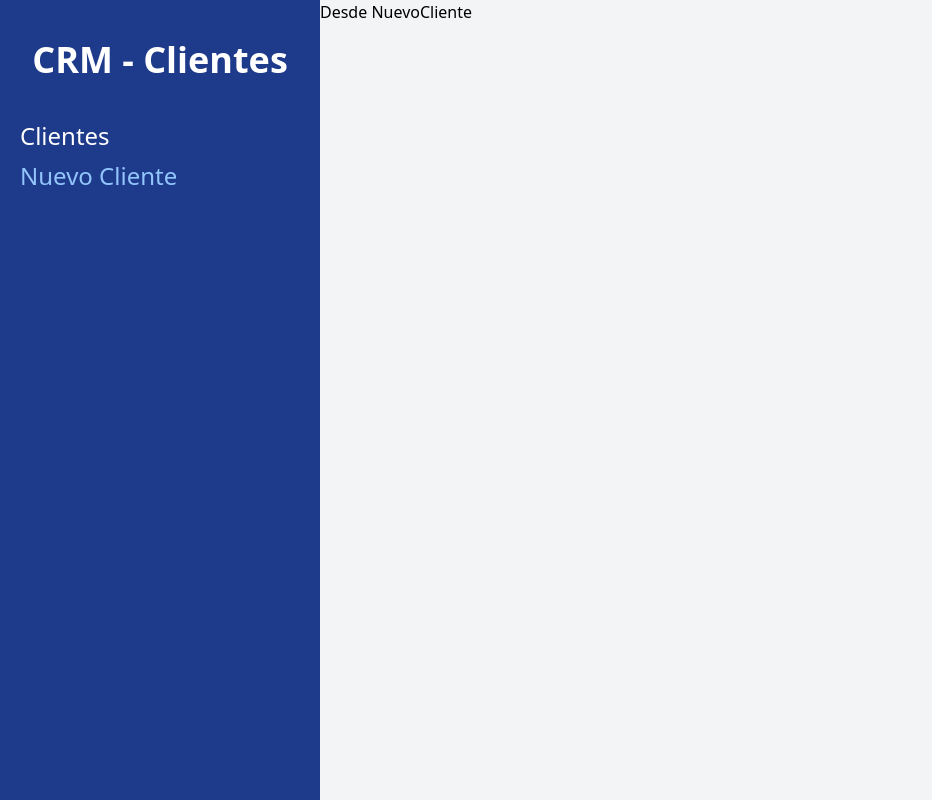
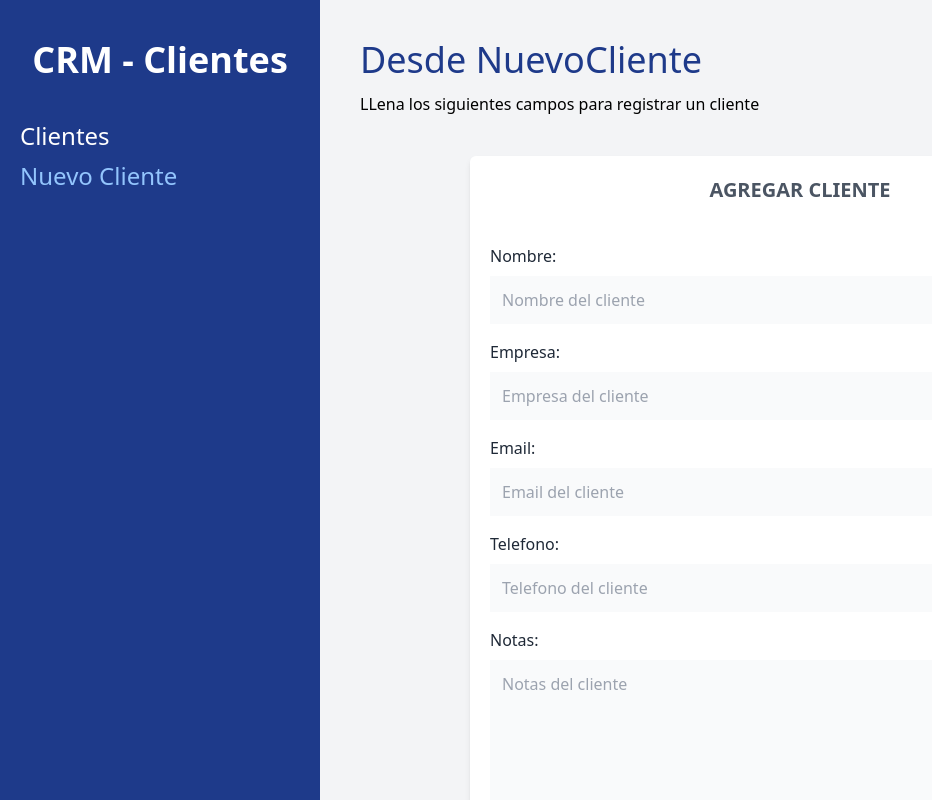
Before and after one commit to miguelblanque/crm-react, a React (Vite) app: page /clientes/nuevo in a window 1280 px wide. Shown: the whole page, without its empty margins (0-932 px from the left). Built offline with nearby package versions, Linux system fonts and the light colour scheme.

Commit message:
Creacion de formulario con Formik

```diff
--- a/package.json
+++ b/package.json
@@ -9,11 +9,13 @@
   },
   "dependencies": {
     "autoprefixer": "^10.4.4",
+    "formik": "^2.2.9",
     "postcss": "^8.4.12",
     "react": "^18.0.0",
     "react-dom": "^18.0.0",
     "react-router-dom": "^6.3.0",
-    "tailwindcss": "^3.0.24"
+    "tailwindcss": "^3.0.24",
+    "yup": "^0.32.11"
   },
   "devDependencies": {
     "@types/react": "^18.0.0",
--- /dev/null
+++ b/src/components/Formulario.jsx
@@ -0,0 +1,110 @@
+import React from 'react'
+import {Formik,Form,Field} from 'formik'
+
+const Formulario = () => {
+
+    const handleSubmit = (valores) => {
+        console.log(valores)
+    }
+
+  return (
+    <div className=" bg-white mt-10 px-5 py-5 rounded-md shadow-md md:w-3/4 mx-auto">
+        <h1 className="text-gray-600 font-bold text-xl uppercase text-center">Agregar Cliente</h1>
+
+        <Formik
+            initialValues={{
+                nombre: '',
+                empresa: '',
+                email: '',
+                telefono: '',
+                notas: ''
+
+            }}
+            onSubmit={ (values)=> {
+                handleSubmit(values)
+            }}
+        >
+            {() => (
+            <Form className="mt-10">
+                <div className="mb-4">
+                    <label
+                    className="text-gray-800 "
+                    htmlFor="nombre"
+                    >Nombre:</label>
+                    <Field
+                      type="text"
+                      className="mt-2 block w-full p-3 bg-gray-50"
+                      placeholder="Nombre del cliente"
+                      name="nombre"
+                    />
+                </div>
+
+                <div className="mb-4">
+                    <label
+                    className="text-gray-800 "
+                    htmlFor="empresa"
+                    >Empresa:</label>
+                    <Field
+                      type="text"
+                      className="mt-2 block w-full p-3 bg-gray-50"
+                      placeholder="Empresa del cliente"
+                      name="empresa"
+                    />
+                </div>
+
+                <div className="mb-4">
+                    <label
+                    className="text-gray-800 "
+                    htmlFor="email"
+                    >Email:</label>
+                    <Field
+                      type="email"
+                      className="mt-2 block w-full p-3 bg-gray-50"
+                      placeholder="Email del cliente"
+                      name="email"
+                    />
+                </div>
+
+                <div className="mb-4">
+                    <label
+                    className="text-gray-800 "
+                    htmlFor="telefono"
+                    >Telefono:</label>
+                    <Field
+                      type="tel"
+                      className="mt-2 block w-full p-3 bg-gray-50"
+                      placeholder="Telefono del cliente"
+                      name="telefono"
+                    />
+                </div>
+
+                <div className="mb-4">
+                    <label
+                    className="text-gray-800 "
+                    htmlFor="notas"
+                    >Notas:</label>
+                    <Field
+                      as="textarea"
+                      type="text"
+                      className="mt-2 block w-full p-3 bg-gray-50 h-40"
+                      placeholder="Notas del cliente"
+                      name="nombre"
+                    />
+                </div>
+
+                <input
+                    type="submit"
+                    value="Agregar Cliente"
+                    className="mt-5 w-full bg-blue-800 p-3 text-white uppercase font-bold text-lg"
+                />
+
+            </Form>
+            )}
+        </Formik>
+
+
+    </div>
+  )
+}
+
+export default Formulario
--- a/src/layout/Layout.jsx
+++ b/src/layout/Layout.jsx
@@ -22,7 +22,7 @@
        </nav>
       </div>
 
-      <div className="md:w-3/4">
+      <div className="md:w-3/4 p-10 md:h-screen overflow-scroll">
       <Outlet/>
       </div>
 
--- a/src/paginas/NuevoCliente.jsx
+++ b/src/paginas/NuevoCliente.jsx
@@ -1,10 +1,14 @@
 import React from 'react'
+import Formulario from '../components/Formulario'
 
 const NuevoCliente = () => {
   return (
-    <div>
-        <h1>Desde NuevoCliente</h1>
-    </div>
+   <>
+        <h1 className="front-black text-4xl text-blue-900">Desde NuevoCliente</h1>
+        <p className="mt-3">LLena los siguientes campos para registrar un cliente</p>
+
+        <Formulario />
+   </>
   )
 }
 
```
Also changed, not shown: 2 other files (tests, documents, lock files or other folders).
